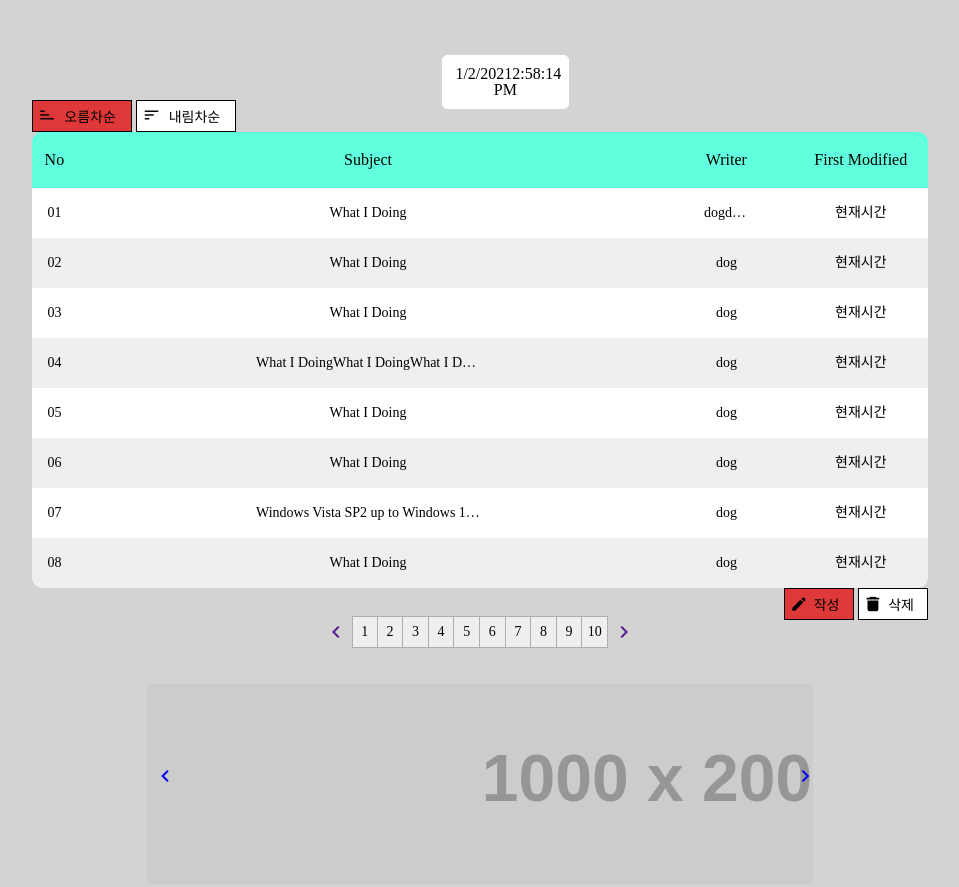
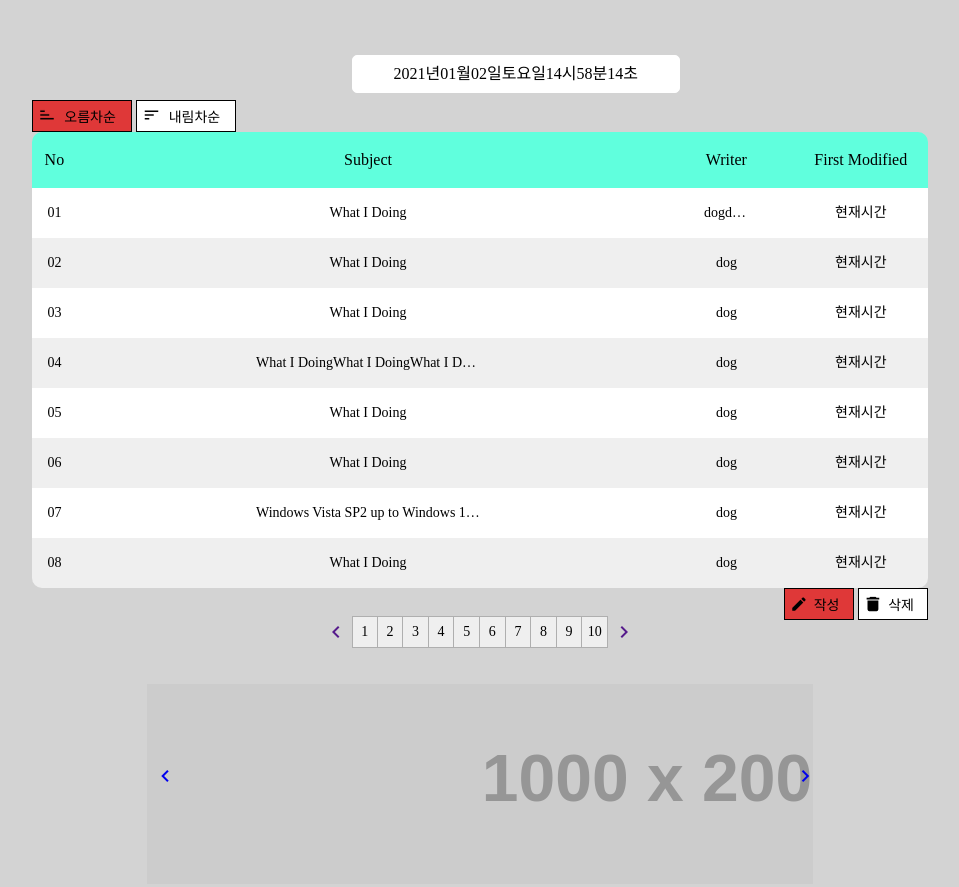
Before and after one commit to osgHundredHand/webPrograming, a plain HTML site: page Board/index.html in a window 1280 px wide. Shown: the whole page, without its empty margins (160-1119 px from the left). Drawn offline with nearby package versions, Linux system fonts and the light colour scheme; placeholder pictures from the web are drawn by us.

Commit message:
timer 수정

```diff
--- a/Board/css/grobal.css
+++ b/Board/css/grobal.css
@@ -11,7 +11,7 @@
 .global_timer{
     font-size: 16px; padding: 10px 1%; color: #000;
     text-align: center; border: 1px solid #fff; background-color: #fff;
-    width: 100px; border-radius: 5px;
+    width: 300px; border-radius: 5px;
 }
 
 @media screen and (min-width: 1024px){
@@ -191,7 +191,7 @@
         box-shadow: 0 5px 20px #afafaf;
     }
     body > .global_timer{
-        position: absolute; left: 47%; top: 55px;
+        position: absolute; left: 40%; top: 55px;
     }
 
 
--- a/Board/js/banner.js
+++ b/Board/js/banner.js
@@ -9,8 +9,8 @@ function bannerSelectorCmd(){
 }
 function bannerSelectorInit(){
     numbefore = null;
-    before = $('#main_ban_before');
-    next = $('#main_ban_next')
+    before = $('#main_ban_before'); // before a href id
+    next = $('#main_ban_next')      // next a href id
 }
 function bannerSelectorExt(){
     $(before).click(function(){
--- a/Board/js/time.js
+++ b/Board/js/time.js
@@ -6,8 +6,31 @@ function curruntTimeTo(loc){
     //====================================
     // loc 로 targeting. (Realtime Timer, yyyy. mm. dd T hh:mm:ss)
     //====================================
+
     setInterval(function(){
         var date = new Date(); //realtime 처리 위해 Date 객체 자체가 인터벌 생성되어야 함 -> method를 호출한다고 초기 Date값이 reflesh 되지 않음.
-        $(loc).html(date.toLocaleDateString() + date.toLocaleTimeString());
+
+        var year = date.getFullYear();
+        var month = date.getMonth()+1; // 0~11    + 1
+        var dateFull = date.getDate(); // 1~31
+        var day = date.getDay(); // 0~6
+        var dayArrKor = ['일','월','화','수','목','금','토'];
+
+        var datePrint = addZero(year) + '년' + addZero(month) + '월' + addZero(dateFull) + '일' + dayArrKor[day] + '요일';
+
+        var hour = date.getHours();
+        var minit = date.getMinutes();
+        var sec = date.getSeconds();
+
+        var timePrint = addZero(hour) + '시' + addZero(minit) + '분' + addZero(sec) +'초';
+
+
+        $(loc).html(datePrint + timePrint);
     },1000);
 }
+function addZero(num){ // 1월~9월, 1일~9일, 01시 등 1자리 월일시분초 앞자리에 0을 추가하는 함수
+    if(num < 10){
+        num = '0' + num;
+    }
+    return num ;
+}
```
